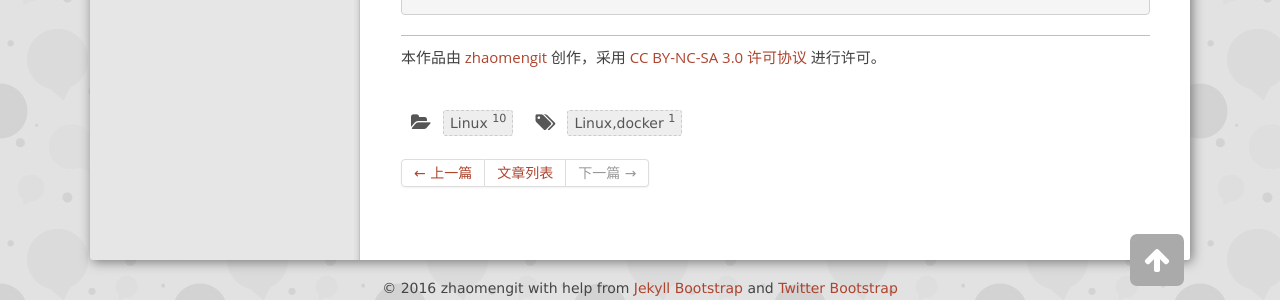
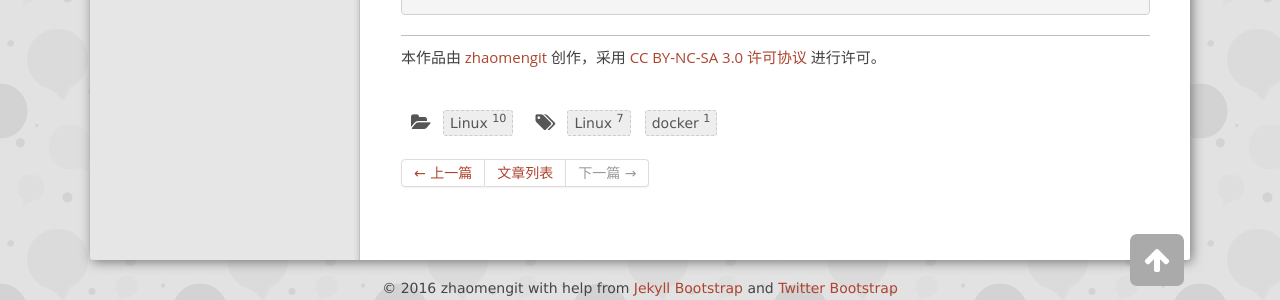
Before and after one commit to zhaomengit/zhaomengit.github.io, a Jekyll site: the page built from _posts/2016-08-03-设置docker镜像的存储位置.md, in a window 1280 px wide and 900 px high, scrolled down 1705 px. Shown: the part 584-884 px from the top of the window. Built offline with Jekyll 4.4.1, drawn with Linux system fonts in a browser that asks for light colours; nearby versions of some CDN libraries; library files that are not in the unit come from our copies; comment, search, counter and statistics services are not loaded.

Commit message:
no message

```diff
--- a/_posts/2016-08-03-设置docker镜像的存储位置.md
+++ b/_posts/2016-08-03-设置docker镜像的存储位置.md
@@ -4,7 +4,7 @@ title: "重新设置docker镜像的存储位置"
 date: 2016-08-03
 comments: true
 category: Linux
-tags: Linux,docker
+tags: [Linux, docker]
 ---
 
 ### 1.背景介绍
```
